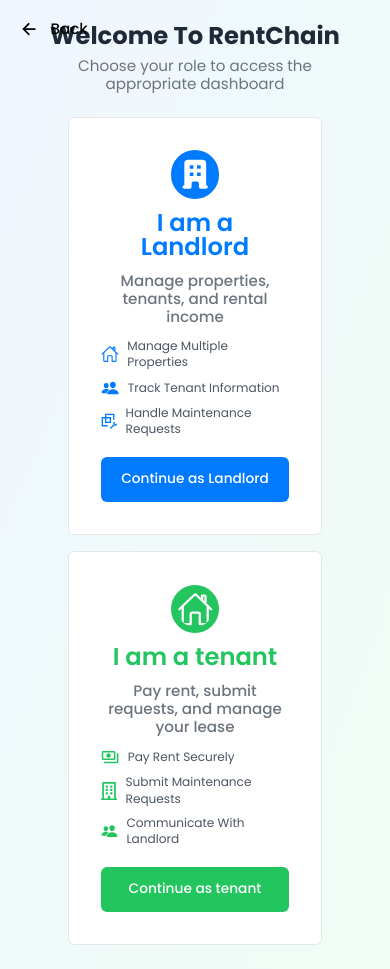
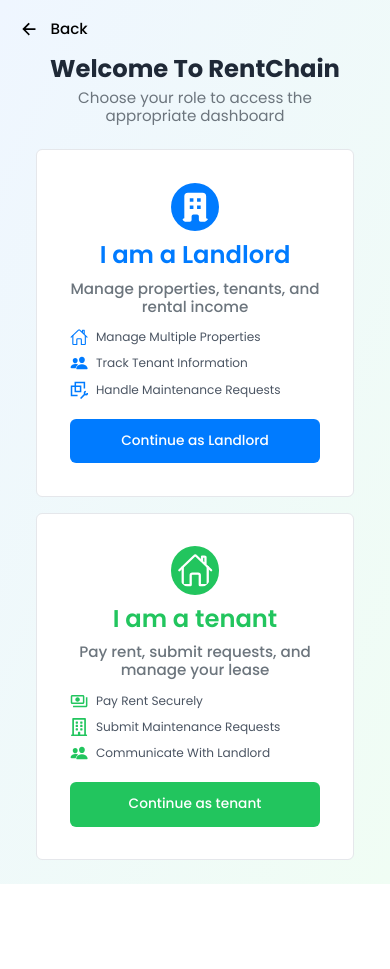
Before and after one commit to Jo-shua09/RentChain, a React (Vite) app in the folder Frontend/RentChain/: page /dashboard in a window 390 px wide. After the commit the page ends 884 px from the top, so only its background shows below. Built offline with nearby package versions, Linux system fonts and the light colour scheme.

Commit message:
fix: adjust margin and width in DashboardType component for better layout

```diff
--- a/Frontend/RentChain/src/components/ui/DashboardType.jsx
+++ b/Frontend/RentChain/src/components/ui/DashboardType.jsx
@@ -19,12 +19,12 @@
       </div>
 
       <div className="w-full px-6 py-12 mx-auto">
-        <div className="space-y-4 text-center">
+        <div className="mt-16 space-y-4 text-center">
           <h3 className="text-5xl font-bold text-gray-800">Welcome to RentChain</h3>
           <p className="text-3xl normal-case text-secondary">Choose your role to access the appropriate dashboard</p>
         </div>
 
-        <div className="grid w-[80%] m-auto grid-cols-1 gap-8 mt-12 md:grid-cols-2">
+        <div className="grid w-full md:w-[80%] m-auto grid-cols-1 gap-8 mt-12 md:grid-cols-2">
           {/* Landlord Option */}
           <Link to="/dashboard/landlord-dashboard">
             <div className="p-6 bg-white border border-gray-200 cursor-pointer group rounded-xl hover:shadow-xl hover:scale-95">
```
